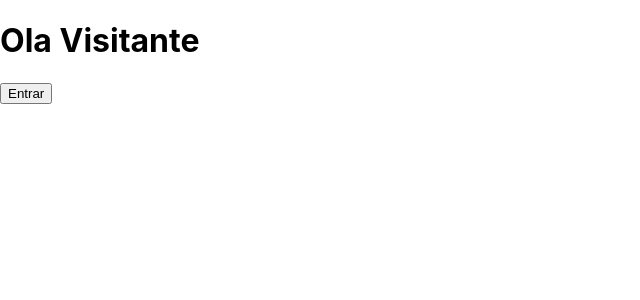
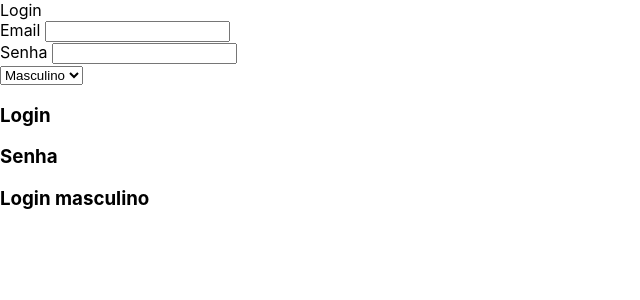
Before and after one commit to alextalha/react-examples, a React (Create React App) app: page / in a window 1280 px wide. Shown: the top 300 px of the page, without its empty margins (0-640 px from the left). Built offline with nearby package versions, Linux system fonts and the light colour scheme.

Commit message:
40. Manipulando formularios

```diff
--- a/src/App.js
+++ b/src/App.js
@@ -1,18 +1,45 @@
 import React, { Component } from 'react'
-import Membro from './components/Membro'
+
+
 class App extends Component {
 
   constructor(props){
     super(props);
     this.state = {
-
+      email : "",
+      senha : "",
+      sexo : "masculino"
     }
   }
+
+
+  trocaSexo(e){
+    let trocaSexo = e.target.value
+    this.setState({sexo : trocaSexo})
+
+  }
+
+  trocaEmail(e){
+
+    this.setState({sexo : e.target.value})
+
+  }
+
 
   render() {
     return (
       <div>
-        <Membro nome="Visitante"/>
+        <div>Login</div>
+        <label>Email </label>  <input type="text" name="email" value={this.state.email}  onChange={ (e) => this.setState({ email : e.target.value})}/> <br />
+         <label>Senha </label>  <input type="password" name="senha" value={this.state.senha} onChange={ (e) => this.setState({senha : e.target.value})} /> <br />
+        <select name="sexo" onChange={ (e) => this.trocaSexo(e)} value={this.state.sexo}>
+          <option value="masculino">Masculino</option>
+          <option value="feminino">Feminino</option>
+        </select>
+
+      <h3>Login {this.state.email}</h3>
+      <h3>Senha {this.state.senha}</h3>
+      <h3>Login {this.state.sexo}</h3>
       </div>
     )
   }
--- a/src/components/Membro/index.js
+++ b/src/components/Membro/index.js
@@ -10,32 +10,11 @@ class Membro extends Component {
         }
     }
 
-    entrar(){
-        this.setState({ status : true})
-    }
-
-    sair(){
-        this.setState({ status : false})
-    }
-
-
-
 
     render() {
         return (
             <div>
-                {this.state.status == 0 ?
-                <>
-                    <h1>Ola Visitante</h1>
-                    <button onClick={ () => this.entrar() }>Entrar</button>
-                 </>
-                 :
-                 <>
-                    <h1>Ola Alex</h1>
-                    <button onClick={ () => this.sair() }>Sair</button>
-                 </>
 
-                }
             </div>
 
         )
```
